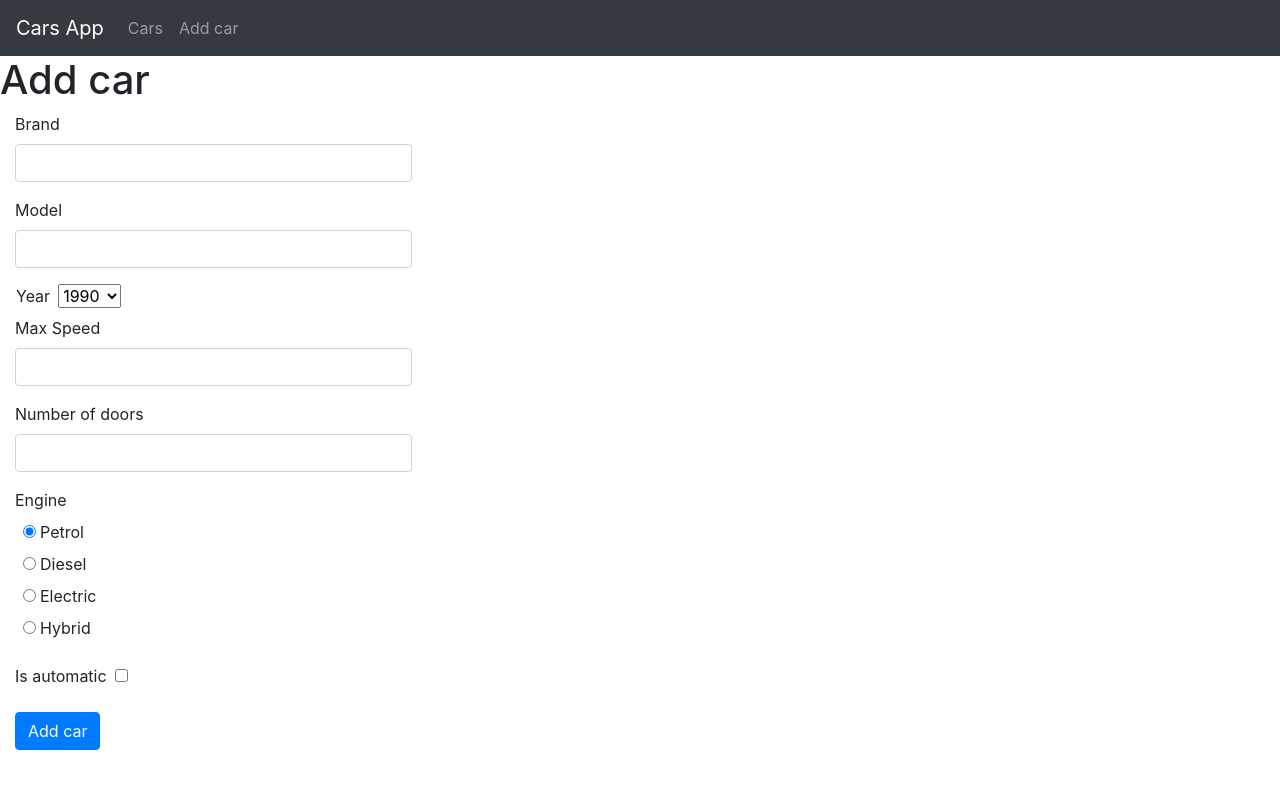
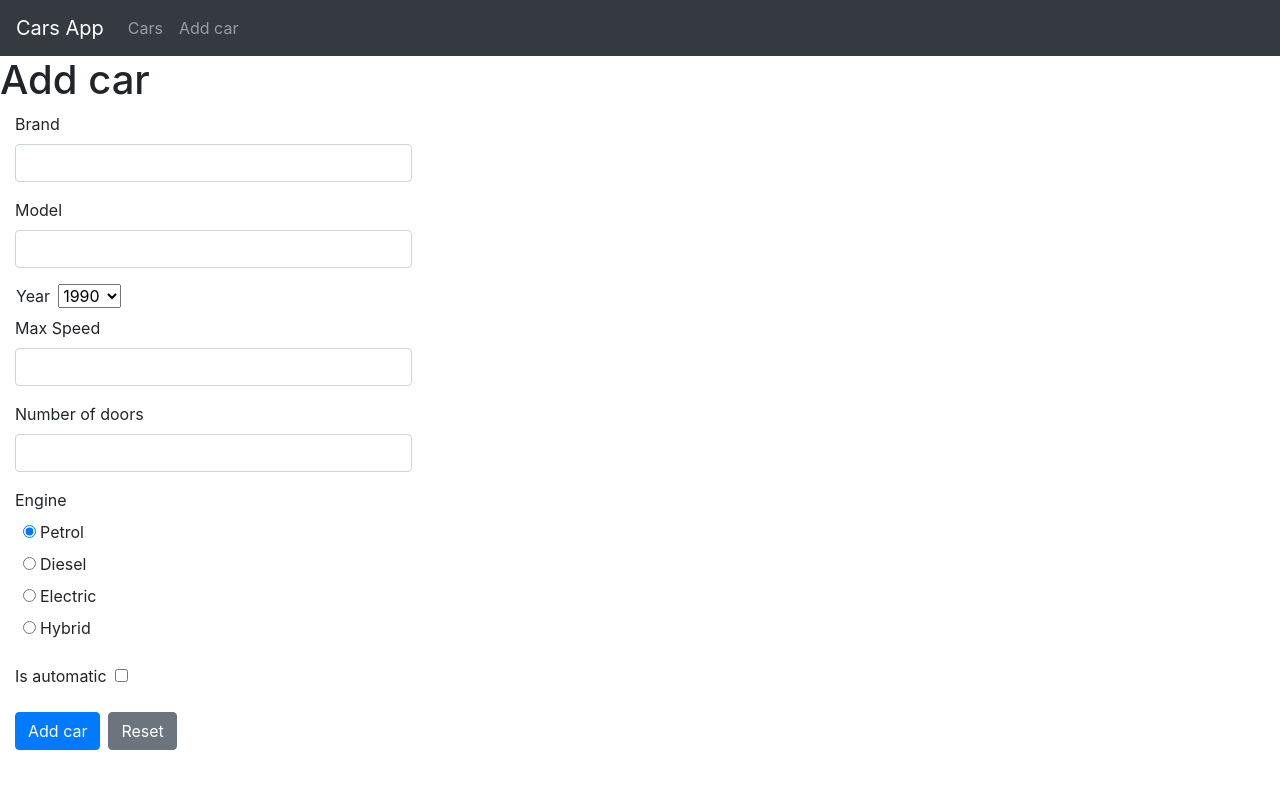
Before and after one commit to VladimirPetrovic/Cars-App, a Vue app: page /add in a window 1280 px wide. Shown: the top 788 px of the page. Built offline with nearby package versions, Linux system fonts and the light colour scheme.

Commit message:
Form reset

```diff
--- a/src/pages/AddCar.vue
+++ b/src/pages/AddCar.vue
@@ -46,7 +46,8 @@
         <input type="checkbox" v-model="newCar.isAutomatic">
       </div>
       <div class="form-group col-4">
-        <button type="submit" class="btn btn-primary">Add car</button>
+        <button type="submit" class="btn btn-primary mr-2">Add car</button>
+        <button @click="resetForm($event)" class="btn btn-secondary">Reset</button>
       </div>
     </form>
   </div>
@@ -78,6 +79,12 @@ export default {
       }).catch(error => {
         console.log(error)
       })
+    },
+    resetForm(event) {
+      this.newCar = {}
+      this.newCar.engine = 'petrol'
+      this.year = 1990
+      event.preventDefault()
     }
   }
 }
```
